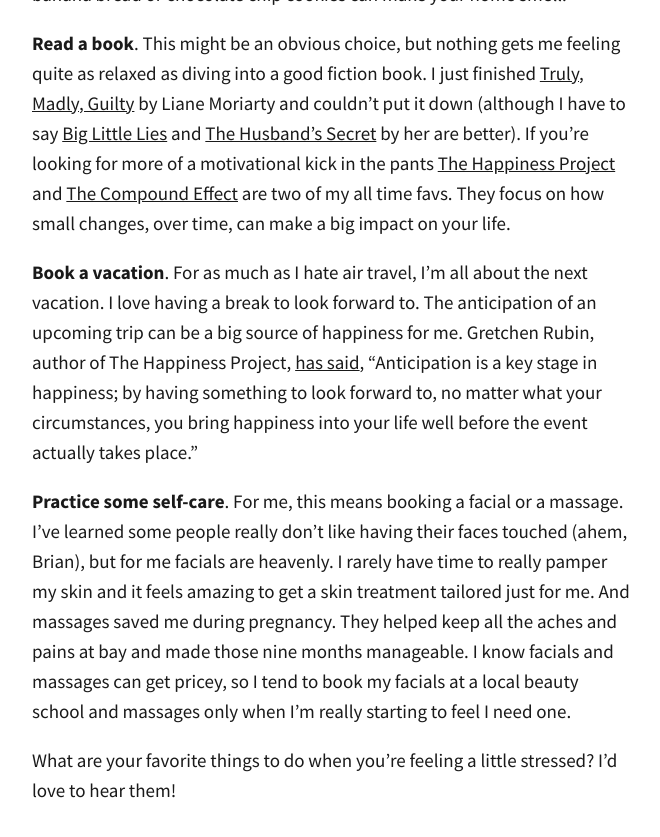
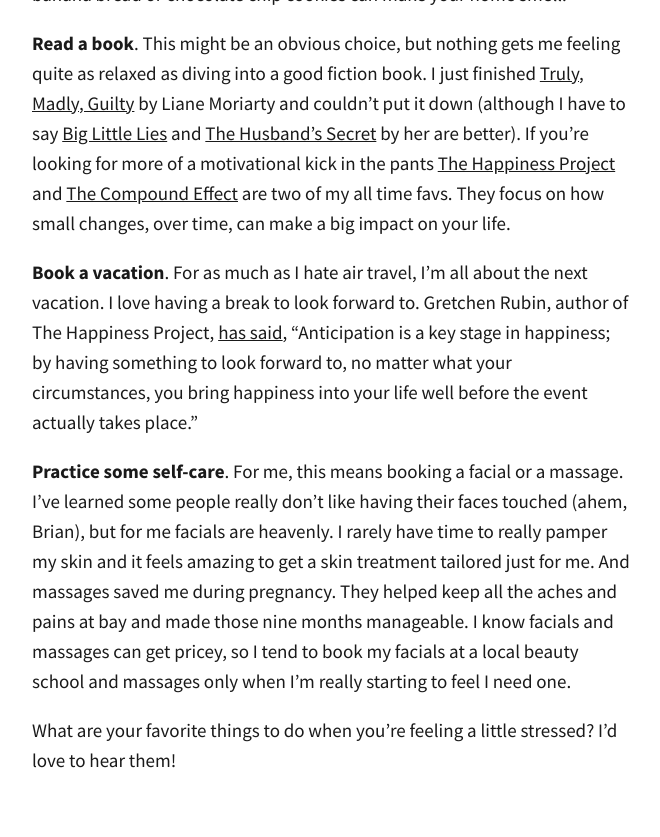
Before and after one commit to totiffany/totiffany.github.io, a Jekyll site: the page built from _posts/2018-05-24-5-Ways-To-De--Stress.md, in a window 1280 px wide and 900 px high, scrolled down 1544 px. Shown: the top 837 px of the window, without its empty margins (308-968 px from the left). Built offline with Jekyll 4.4.1, drawn with Linux system fonts in a browser that asks for light colours; our own code applies the rules of GitHub Pages for plain Markdown files; comment, search, counter and statistics services are not loaded.

Commit message:
Update 2018-05-24-5-Ways-To-De--Stress.md

```diff
--- a/_posts/2018-05-24-5-Ways-To-De--Stress.md
+++ b/_posts/2018-05-24-5-Ways-To-De--Stress.md
@@ -23,7 +23,7 @@ I'd really rather be cool and chill about all this. And deep down I know it will
 
 **Read a book**. This might be an obvious choice, but nothing gets me feeling quite as relaxed as diving into a good fiction book. I just finished [Truly, Madly, Guilty](https://www.amazon.com/gp/product/1250069807/ref=as_li_tl?ie=UTF8&camp=1789&creative=9325&creativeASIN=1250069807&linkCode=as2&tag=redletterda04-20&linkId=7fd90c1d754939bc9fb002bf1ac4896a) by Liane Moriarty and couldn't put it down (although I have to say [Big Little Lies](https://www.amazon.com/gp/product/0425274861/ref=as_li_tl?ie=UTF8&camp=1789&creative=9325&creativeASIN=0425274861&linkCode=as2&tag=redletterda04-20&linkId=645d49d884d77c9eb064dabd3f1a7d96) and [The Husband's Secret](https://www.amazon.com/gp/product/0451490045/ref=as_li_tl?ie=UTF8&camp=1789&creative=9325&creativeASIN=0451490045&linkCode=as2&tag=redletterda04-20&linkId=f13ee6f62f49cde474825d5fdead1bd7) by her are better). If you're looking for more of a motivational kick in the pants [The Happiness Project](https://www.amazon.com/gp/product/0062414852/ref=as_li_tl?ie=UTF8&camp=1789&creative=9325&creativeASIN=0062414852&linkCode=as2&tag=redletterda04-20&linkId=7124b1cda11f42e3004d5f077734401f) and [The Compound Effect](https://www.amazon.com/gp/product/159315724X/ref=as_li_tl?ie=UTF8&camp=1789&creative=9325&creativeASIN=159315724X&linkCode=as2&tag=redletterda04-20&linkId=cd3f78427167b38d72d91cb7cf7357cb) are two of my all time favs. They focus on how small changes, over time, can make a big impact on your life.
 
-**Book a vacation**. For as much as I hate air travel, I’m all about the next vacation. I love having a break to look forward to. The anticipation of an upcoming trip can be a big source of happiness for me. Gretchen Rubin, author of The Happiness Project, [has said](https://gretchenrubin.com/2011/02/my-first-splendid-truth-is-to-tackle-happiness-you-must-think-about-feeling-good-feeling-bad-and-feeling-right-in-an-atm/), “Anticipation is a key stage in happiness; by having something to look forward to, no matter what your circumstances, you bring happiness into your life well before the event actually takes place.”
+**Book a vacation**. For as much as I hate air travel, I’m all about the next vacation. I love having a break to look forward to. Gretchen Rubin, author of The Happiness Project, [has said](https://gretchenrubin.com/2011/02/my-first-splendid-truth-is-to-tackle-happiness-you-must-think-about-feeling-good-feeling-bad-and-feeling-right-in-an-atm/), “Anticipation is a key stage in happiness; by having something to look forward to, no matter what your circumstances, you bring happiness into your life well before the event actually takes place.”
 
 **Practice some self-care**. For me, this means booking a facial or a massage. I’ve learned some people really don’t like having their faces touched (ahem, Brian), but for me facials are heavenly. I rarely have time to really pamper my skin and it feels amazing to get a skin treatment tailored just for me. And massages saved me during pregnancy. They helped keep all the aches and pains at bay and made those nine months manageable. I know facials and massages can get pricey, so I tend to book my facials at a local beauty school and massages only when I’m really starting to feel I need one.
 
```
